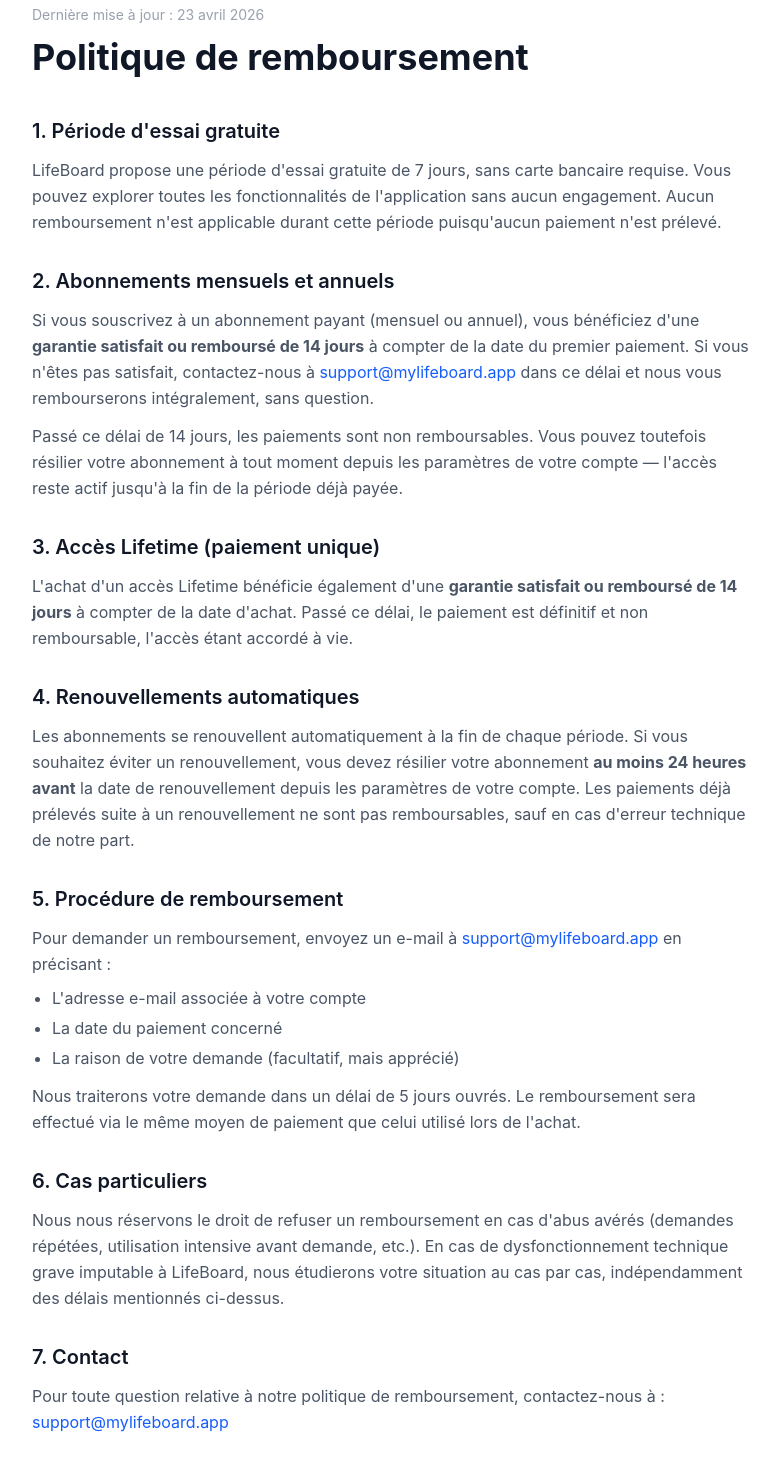
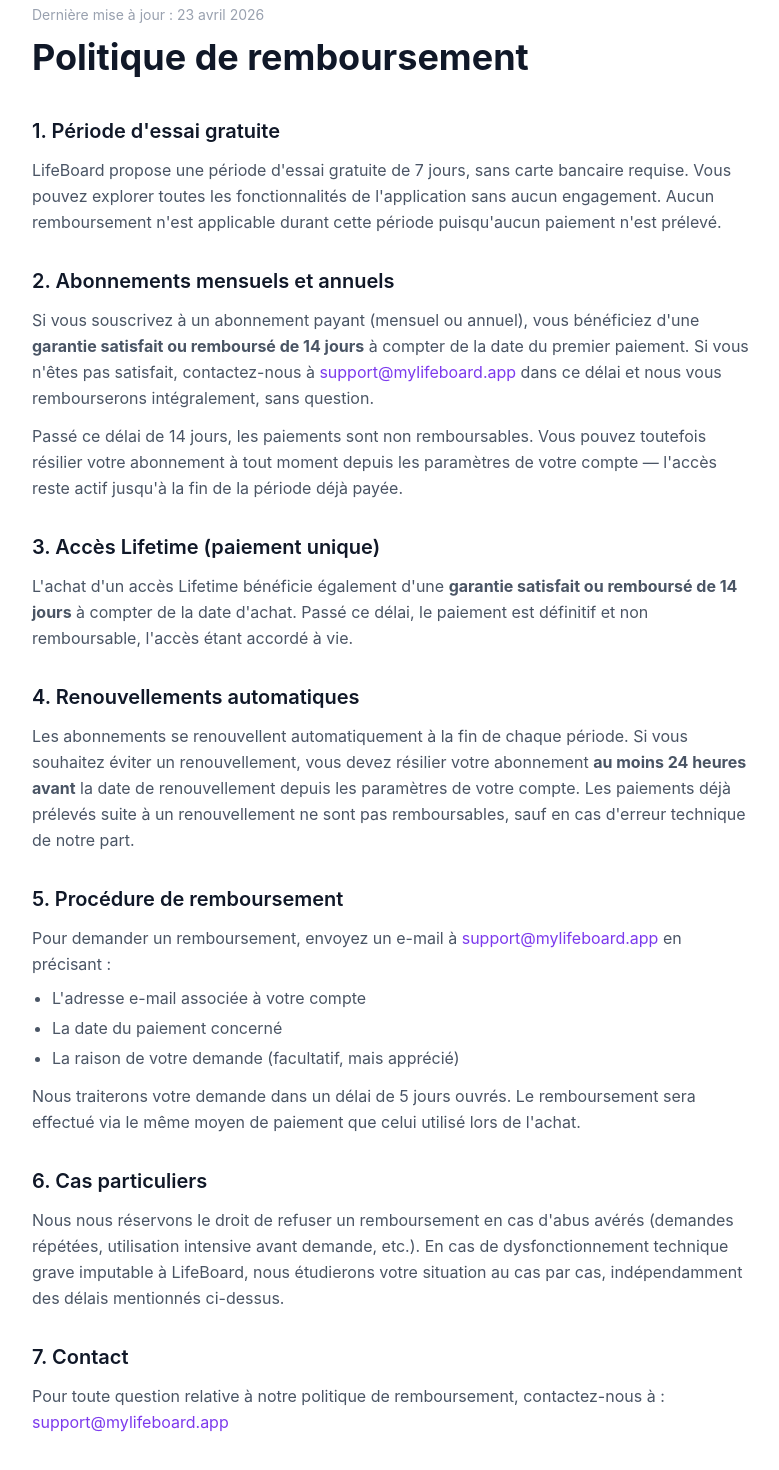
Before and after one commit to christian-barnabe-chabi/lifeboard_landing_page, a React (Vite) app: page /legal/refund in a window 1280 px wide. Shown: the part 132-1602 px from the top of the page, without its empty margins (248-1027 px from the left). Built offline with nearby package versions, Linux system fonts and the light colour scheme.

Commit message:
feat: use primary color variable for links in legal pages

```diff
--- a/src/pages/DataDeletion.tsx
+++ b/src/pages/DataDeletion.tsx
@@ -31,7 +31,7 @@
           <li>Confirmez votre mot de passe et validez</li>
         </ol>
         <p className="mt-4"><strong>Option 2 — Par e-mail :</strong></p>
-        <p>Envoyez une demande de suppression à <a href="mailto:support@mylifeboard.app?subject=Demande de suppression de compte" className="text-blue-600 hover:underline">support@mylifeboard.app</a> depuis l'adresse e-mail associée à votre compte.</p>
+        <p>Envoyez une demande de suppression à <a href="mailto:support@mylifeboard.app?subject=Demande de suppression de compte" style={{ color: "var(--color-primary)" }} className="hover:underline">support@mylifeboard.app</a> depuis l'adresse e-mail associée à votre compte.</p>
         <p className="mt-2">Objet suggéré : <em>"Demande de suppression de compte"</em></p>
       </Section>
 
@@ -44,7 +44,7 @@
       </Section>
 
       <Section title="Contact">
-        <p>Pour toute question concernant la suppression de vos données : <a href="mailto:support@mylifeboard.app" className="text-blue-600 hover:underline">support@mylifeboard.app</a></p>
+        <p>Pour toute question concernant la suppression de vos données : <a href="mailto:support@mylifeboard.app" style={{ color: "var(--color-primary)" }} className="hover:underline">support@mylifeboard.app</a></p>
       </Section>
     </LegalLayout>
   )
--- a/src/pages/DataExport.tsx
+++ b/src/pages/DataExport.tsx
@@ -34,7 +34,7 @@
           <li>Un fichier JSON sera téléchargé ou envoyé par e-mail</li>
         </ol>
         <p className="mt-4"><strong>Option 2 — Par e-mail :</strong></p>
-        <p>Envoyez une demande à <a href="mailto:support@mylifeboard.app?subject=Demande d'export de données" className="text-blue-600 hover:underline">support@mylifeboard.app</a> depuis l'adresse e-mail associée à votre compte.</p>
+        <p>Envoyez une demande à <a href="mailto:support@mylifeboard.app?subject=Demande d'export de données" style={{ color: "var(--color-primary)" }} className="hover:underline">support@mylifeboard.app</a> depuis l'adresse e-mail associée à votre compte.</p>
         <p className="mt-2">Objet suggéré : <em>"Demande d'export de données"</em></p>
       </Section>
 
@@ -47,7 +47,7 @@
       </Section>
 
       <Section title="Contact">
-        <p>Pour toute question concernant l'export de vos données : <a href="mailto:support@mylifeboard.app" className="text-blue-600 hover:underline">support@mylifeboard.app</a></p>
+        <p>Pour toute question concernant l'export de vos données : <a href="mailto:support@mylifeboard.app" style={{ color: "var(--color-primary)" }} className="hover:underline">support@mylifeboard.app</a></p>
       </Section>
     </LegalLayout>
   )
--- a/src/pages/Privacy.tsx
+++ b/src/pages/Privacy.tsx
@@ -50,7 +50,7 @@
           <li><strong>Droit à la portabilité</strong> : exporter vos données dans un format standard</li>
           <li><strong>Droit d'opposition</strong> : vous opposer à certains traitements</li>
         </ul>
-        <p className="mt-3">Pour exercer ces droits, contactez-nous à <a href="mailto:support@mylifeboard.app" className="text-blue-600 hover:underline">support@mylifeboard.app</a>.</p>
+        <p className="mt-3">Pour exercer ces droits, contactez-nous à <a href="mailto:support@mylifeboard.app" style={{ color: "var(--color-primary)" }} className="hover:underline">support@mylifeboard.app</a>.</p>
       </Section>
 
       <Section title="8. Conservation des données">
@@ -62,7 +62,7 @@
       </Section>
 
       <Section title="10. Contact">
-        <p>Pour toute question relative à vos données personnelles : <a href="mailto:support@mylifeboard.app" className="text-blue-600 hover:underline">support@mylifeboard.app</a></p>
+        <p>Pour toute question relative à vos données personnelles : <a href="mailto:support@mylifeboard.app" style={{ color: "var(--color-primary)" }} className="hover:underline">support@mylifeboard.app</a></p>
       </Section>
     </LegalLayout>
   )
--- a/src/pages/Refund.tsx
+++ b/src/pages/Refund.tsx
@@ -8,7 +8,7 @@
       </Section>
 
       <Section title="2. Abonnements mensuels et annuels">
-        <p>Si vous souscrivez à un abonnement payant (mensuel ou annuel), vous bénéficiez d'une <strong>garantie satisfait ou remboursé de 14 jours</strong> à compter de la date du premier paiement. Si vous n'êtes pas satisfait, contactez-nous à <a href="mailto:support@mylifeboard.app" className="text-blue-600 hover:underline">support@mylifeboard.app</a> dans ce délai et nous vous rembourserons intégralement, sans question.</p>
+        <p>Si vous souscrivez à un abonnement payant (mensuel ou annuel), vous bénéficiez d'une <strong>garantie satisfait ou remboursé de 14 jours</strong> à compter de la date du premier paiement. Si vous n'êtes pas satisfait, contactez-nous à <a href="mailto:support@mylifeboard.app" style={{ color: "var(--color-primary)" }} className="hover:underline">support@mylifeboard.app</a> dans ce délai et nous vous rembourserons intégralement, sans question.</p>
         <p className="mt-3">Passé ce délai de 14 jours, les paiements sont non remboursables. Vous pouvez toutefois résilier votre abonnement à tout moment depuis les paramètres de votre compte — l'accès reste actif jusqu'à la fin de la période déjà payée.</p>
       </Section>
 
@@ -21,7 +21,7 @@
       </Section>
 
       <Section title="5. Procédure de remboursement">
-        <p>Pour demander un remboursement, envoyez un e-mail à <a href="mailto:support@mylifeboard.app" className="text-blue-600 hover:underline">support@mylifeboard.app</a> en précisant :</p>
+        <p>Pour demander un remboursement, envoyez un e-mail à <a href="mailto:support@mylifeboard.app" style={{ color: "var(--color-primary)" }} className="hover:underline">support@mylifeboard.app</a> en précisant :</p>
         <ul>
           <li>L'adresse e-mail associée à votre compte</li>
           <li>La date du paiement concerné</li>
@@ -35,7 +35,7 @@
       </Section>
 
       <Section title="7. Contact">
-        <p>Pour toute question relative à notre politique de remboursement, contactez-nous à : <a href="mailto:support@mylifeboard.app" className="text-blue-600 hover:underline">support@mylifeboard.app</a></p>
+        <p>Pour toute question relative à notre politique de remboursement, contactez-nous à : <a href="mailto:support@mylifeboard.app" style={{ color: "var(--color-primary)" }} className="hover:underline">support@mylifeboard.app</a></p>
       </Section>
     </LegalLayout>
   )
--- a/src/pages/Terms.tsx
+++ b/src/pages/Terms.tsx
@@ -63,7 +63,7 @@
       </Section>
 
       <Section title="11. Contact">
-        <p>Pour toute question relative aux présentes conditions, contactez-nous à : <a href="mailto:support@mylifeboard.app" className="text-blue-600 hover:underline">support@mylifeboard.app</a></p>
+        <p>Pour toute question relative aux présentes conditions, contactez-nous à : <a href="mailto:support@mylifeboard.app" style={{ color: "var(--color-primary)" }} className="hover:underline">support@mylifeboard.app</a></p>
       </Section>
     </LegalLayout>
   )
```
